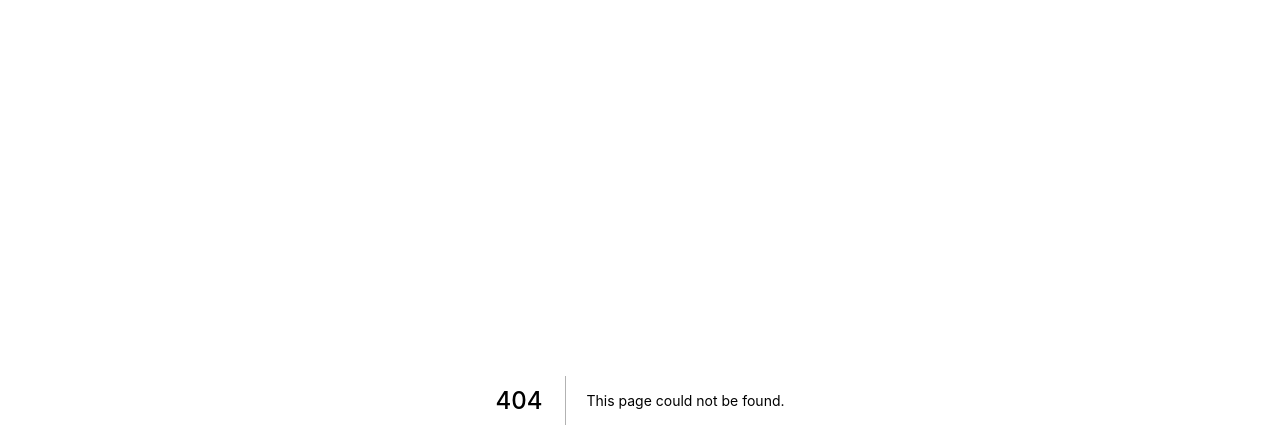
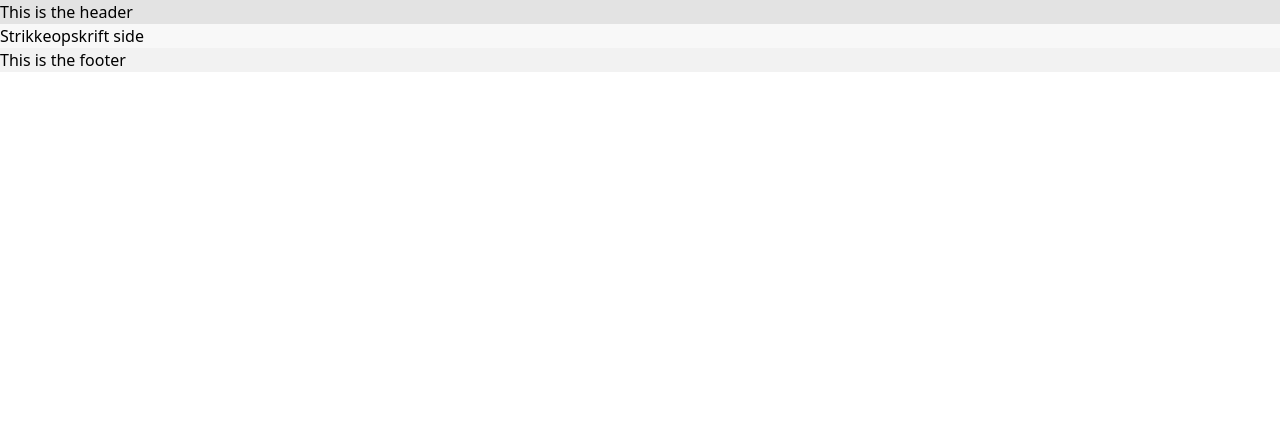
Before and after one commit to siwx0310/Strikkestedet, a Next.js app: page /products/knittingpatterns in a window 1280 px wide. Before the commit this address had no page. Shown: the top 448 px of the page. Built offline with nearby package versions, Linux system fonts and the light colour scheme.

Commit message:
feat: setup strikkestedet

```diff
--- a/Blocks/TextBlock/TextBlock.tsx
+++ b/Blocks/TextBlock/TextBlock.tsx
@@ -0,0 +1,5 @@
+
+
+export default function TextBlock(){
+
+}
--- a/package.json
+++ b/package.json
@@ -6,11 +6,12 @@
     "build": "next build",
     "start": "next start",
     "lint": "next lint"
-
   },
   "dependencies": {
     "autoprefixer": "^10.4.0",
     "clsx": "^1.1.1",
+    "express": "^4.17.1",
+    "express-graphql": "^0.12.0",
     "graphql": "^16.0.1",
     "graphql-request": "^3.6.1",
     "init": "^0.1.2",
--- /dev/null
+++ b/src/Globals/Footer.js
@@ -0,0 +1,11 @@
+
+
+export default function Footer(){
+    return (
+        <div className="bg-gray-footer">
+        <div className="max-w-screen-2xl mx-auto grid grid-cols-8 gap-4">
+            <h1>This is the footer</h1>
+        </div>
+        </div>
+    )
+}
--- /dev/null
+++ b/src/Globals/Header.js
@@ -0,0 +1,11 @@
+export default function Header() {
+    return (
+        <div className="bg-gray-header">
+        <div className="max-w-screen-2xl mx-auto">
+            <div className="max-w-screen-2xl mx-auto grid grid-cols-8 gap-4" >
+            <h1>This is the header</h1>
+            </div>
+        </div>
+        </div>
+    )
+}
--- a/src/components/Container.tsx
+++ /dev/null
@@ -1,43 +0,0 @@
-import { ComponentPropsWithoutRef, ElementType } from 'react';
-import clsx from 'clsx';
-
-type Props = ComponentPropsWithoutRef<'div'> & {
-    as?: ElementType<any>;
-    fullWidth?: boolean;
-    innerClassName?: string;
-};
-
-/**
- * Wrapper around our content, that ensures we stick to the Grid sizing
- **/
-function Container({
-                       children,
-                       className,
-                       as: Component = 'div',
-                       fullWidth,
-                       innerClassName,
-                       ...rest
-                   }: Props) {
-    return (
-        <Component
-            className={clsx(
-                'px-4 mx-auto max-w-screen-2xl lg:px-24',
-                'lg:grid lg:grid-cols-10 lg:gap-6',
-                className
-            )}
-            {...rest}
-        >
-            <div
-                className={clsx(
-                    'col-start-1 ',
-                    fullWidth ? 'lg:col-end-11' : 'lg:col-end-10',
-                    innerClassName
-                )}
-            >
-                {children}
-            </div>
-        </Component>
-    );
-}
-
-export default Container;
--- a/src/pages/_app.js
+++ b/src/pages/_app.js
@@ -1,8 +1,23 @@
 import '/src/styles/globals.css'
 import "tailwindcss/tailwind.css"
+import Footer from "../Globals/Footer";
+import Header from "../Globals/Header";
 
 function MyApp({ Component, pageProps }) {
-  return <Component {...pageProps} />
+  return (
+    <>
+       <Header/>
+        <div className="bg-background">
+            <div className="max-w-screen-2xl mx-auto grid grid-cols-8 gap-4">
+                <Component {...pageProps} />
+            </div>
+        </div>
+
+      <Footer/>
+    </>
+)
+
+
 }
 
 export default MyApp
--- a/src/pages/index.js
+++ b/src/pages/index.js
@@ -1,28 +1,47 @@
 
 import { request } from "../../lib/datocms";
 
+
 export default function Home({ data }) {
-  console.log(data)
-  return <div className="">
+  console.log(data.content)
+  return (
+      <>
 
-    <h1 className="">{data.content.heading}</h1>
-    <p>{data.content.text}</p>
-  </div>
+  <h1 className="text-blue-900">{data.content.heading}</h1>
+
+      </> )
 }
 
-const HOMEPAGE_QUERY = `query MyQuery {
+const HOMEPAGE_QUERY = `query HomePage {
   content: homepage {
+    heading
     id
-    heading
-
+    text {
+      ... on ImageLinkRecord {
+      __typename
+        id
+        image {
+          title
+          url
+        }
+      }
+      ... on TextblockRecord {
+      __typename
+        id
+        text
+        heading
+      }
+    }
   }
 }`;
+
 export async function getStaticProps() {
   const data = await request({
     query: HOMEPAGE_QUERY,
 
   });
   return {
-    props: { data }
+    props: { data },
+    notFound: !data?.content,
   };
 }
--- /dev/null
+++ b/src/pages/products/knittingpatterns.js
@@ -0,0 +1,9 @@
+
+
+export default function Knittingpatterns() {
+    return (
+        <>
+        <h1>Strikkeopskrift side</h1>
+        </>
+    )
+}
--- /dev/null
+++ b/src/pages/products/yarn.js
@@ -0,0 +1,9 @@
+
+
+export default function Yarn(){
+    return (
+        <div>
+            <h1>Garn side</h1>
+    </div>
+)
+}
--- a/tailwind.config.js
+++ b/tailwind.config.js
@@ -2,7 +2,32 @@ module.exports = {
   purge: [],
   darkMode: false, // or 'media' or 'class'
   theme: {
-    extend: {},
+    colors:{
+      background:{
+       DEFAULT: '#F8F8F8'
+      },
+      gray:{
+        header: '#E3E3E3',
+        footer: '#F2F2F2',
+        input: '#DEDEDE'
+      } ,
+      black: {
+        DEFAULT: '#000000',
+        10: 'rgba(0,0,0,.1)',
+        20: 'rgba(0,0,0,.2)',
+        60: 'rgba(0,0,0,.6)',
+        70: 'rgba(0,0,0,.7)',
+      },
+      white: {
+        DEFAULT: '#FFFFFF',
+        10: 'rgba(255,255,255,.1)',
+        20: 'rgba(255,255,255,.2)',
+        60: 'rgba(255,255,255,.6)',
+        70: 'rgba(255,255,255,.7)',
+      },
+    } ,
+
+    extend: {}
   },
   variants: {
     extend: {},
```
Also changed, not shown: 1 other file (tests, documents, lock files or other folders).
